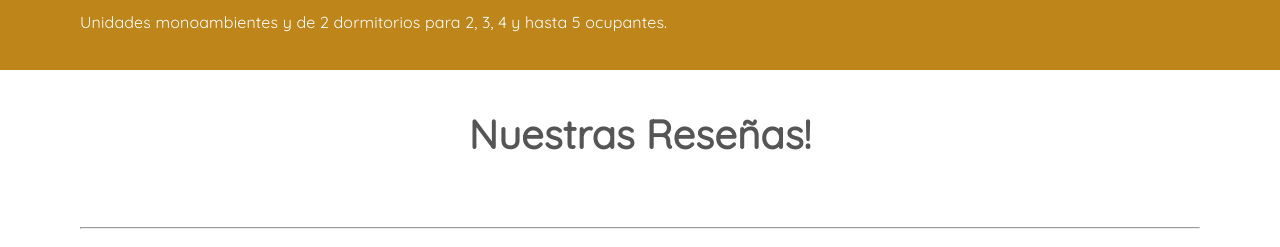
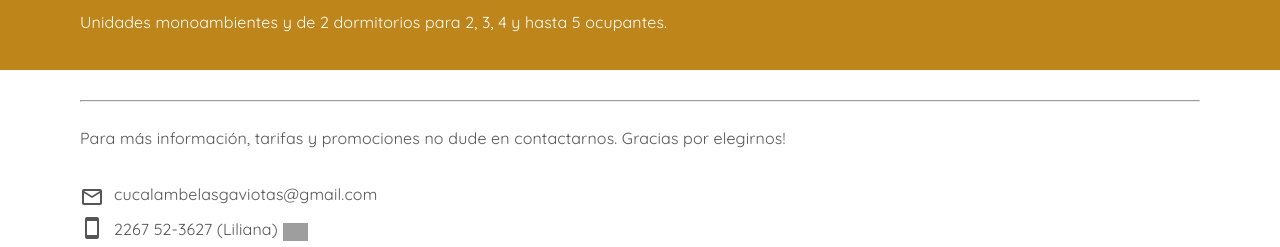
Before and after one commit to tomxdiaz/cuca-front-next, a Next.js app: page / in a window 1280 px wide. Shown: the part 799-1046 px from the top of the page. Built offline with nearby package versions, Linux system fonts and the light colour scheme; grey boxes are pictures that could not be loaded.

Commit message:
remove reviews

```diff
--- a/src/components/Home/Home.screen.tsx
+++ b/src/components/Home/Home.screen.tsx
@@ -94,11 +94,11 @@ const HomeScreen = ({ summary, homeImages }: any) => {
             <StyledSummary dangerouslySetInnerHTML={{ __html: cleanSummary }} />
           </Grid>
         </StyledSummaryContainer>
-        <ReviewsContainer>
+        {/* <ReviewsContainer>
           <ReviewsTitle>Nuestras Reseñas!</ReviewsTitle>
           <script src='https://static.elfsight.com/platform/platform.js' data-use-service-core defer></script>
           <div className='elfsight-app-f695f2ba-f02a-4c72-b1f7-75879dcb7b19'></div>
-        </ReviewsContainer>
+        </ReviewsContainer> */}
       </StyledMainContainer>
     </>
   );
```
